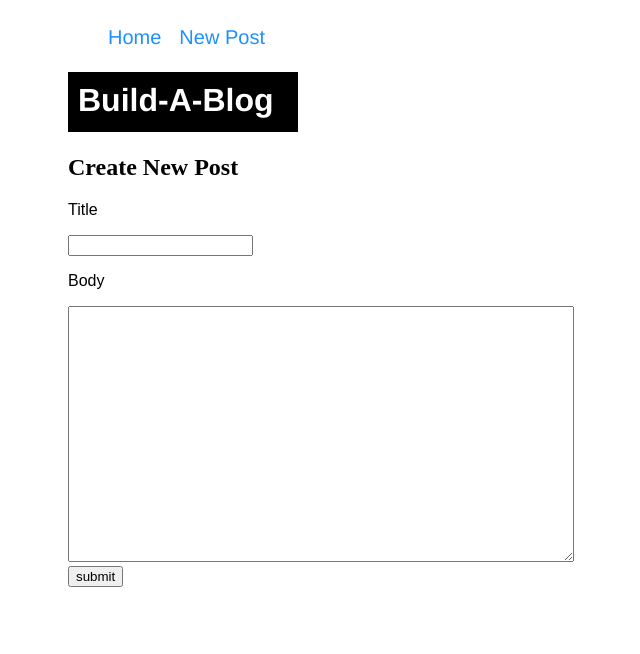
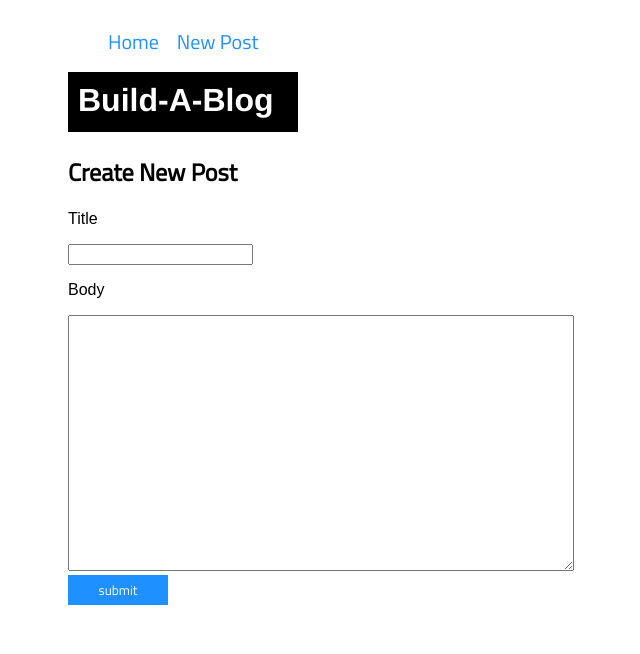
Before and after one commit to gregwienecke/build-a-blog, a Python web app: template templates/newpost.html in a window 1280 px wide. Shown: the top 654 px of the page, without its empty margins (40-680 px from the left). Run offline with Jinja, Linux system fonts and the light colour scheme; the template is opened without the code that fills it, so the values that code supplies are empty.

Commit message:
Some styles in base.html

```diff
--- a/templates/base.html
+++ b/templates/base.html
@@ -22,8 +22,12 @@
 				padding: 10px 10px 10px 10px;
 			}
 
+			h2 {
+				font-family: Titillium Web;
+			}
+
 			h3 {
-				font-family: sans-serif;
+				font-family: Titillium Web;
 				font-size: 26px;
 				color: dodgerblue;
 			}
@@ -36,33 +40,48 @@
 				font-family: sans-serif;
 			}
 
-			body {
+			#main {
 				padding-left: 100px;
+				padding-bottom: 50px;
 			}
 
 			a {
 				text-decoration: none;
 			}
 
-			#nav {
+			input[type=submit]{
+				background-color: dodgerblue;
+				border: none;
+				font-family: Titillium Web;
+				color: white;
+				width: 100px;
+				height: 30px;
+				cursor: pointer;
+			}
+
+			input[type=submit]:hover {
+				background-color: blue;
+			}
+
+			.nav {
 				height: 25px;
 				padding-top: 10px;
 				width: 190px;
 			}
 
-			#nav li {
+			.nav li {
 				display: inline;
 				margin-right: 14px;
-				font-family: Helvetica;
+				font-family: Titillium Web;
 			}
 
-			#nav a {
+			.nav a {
 				text-decoration: none;
 				color: dodgerblue;
 				font-size: 20px;
 			}
 
-			#nav a:hover {
+			.nav a:hover {
 				color: blue;
 			}
 
@@ -80,17 +99,23 @@
 			}
 
 		</style>
+		<link href="https://fonts.googleapis.com/css?family=Titillium+Web" rel="stylesheet">
 	</head>
 
 	<body>
-		<ul id="nav">
+		<div id="main">
+		<header>
+			<ul class="nav">
 				<li><a href="/blog">Home</a></li>
 				<li><a href="/newpost">New Post</a></li>
 			</ul>
+		</header>
 			<h1>Build-A-Blog</h1>
 
 			{% block content %}
 			{% endblock %}
 
+		</div>
+
 	</body>
 </html>
```
Also changed, not shown: 1 other file. Lines whose indentation alone changed are shown as unchanged.
